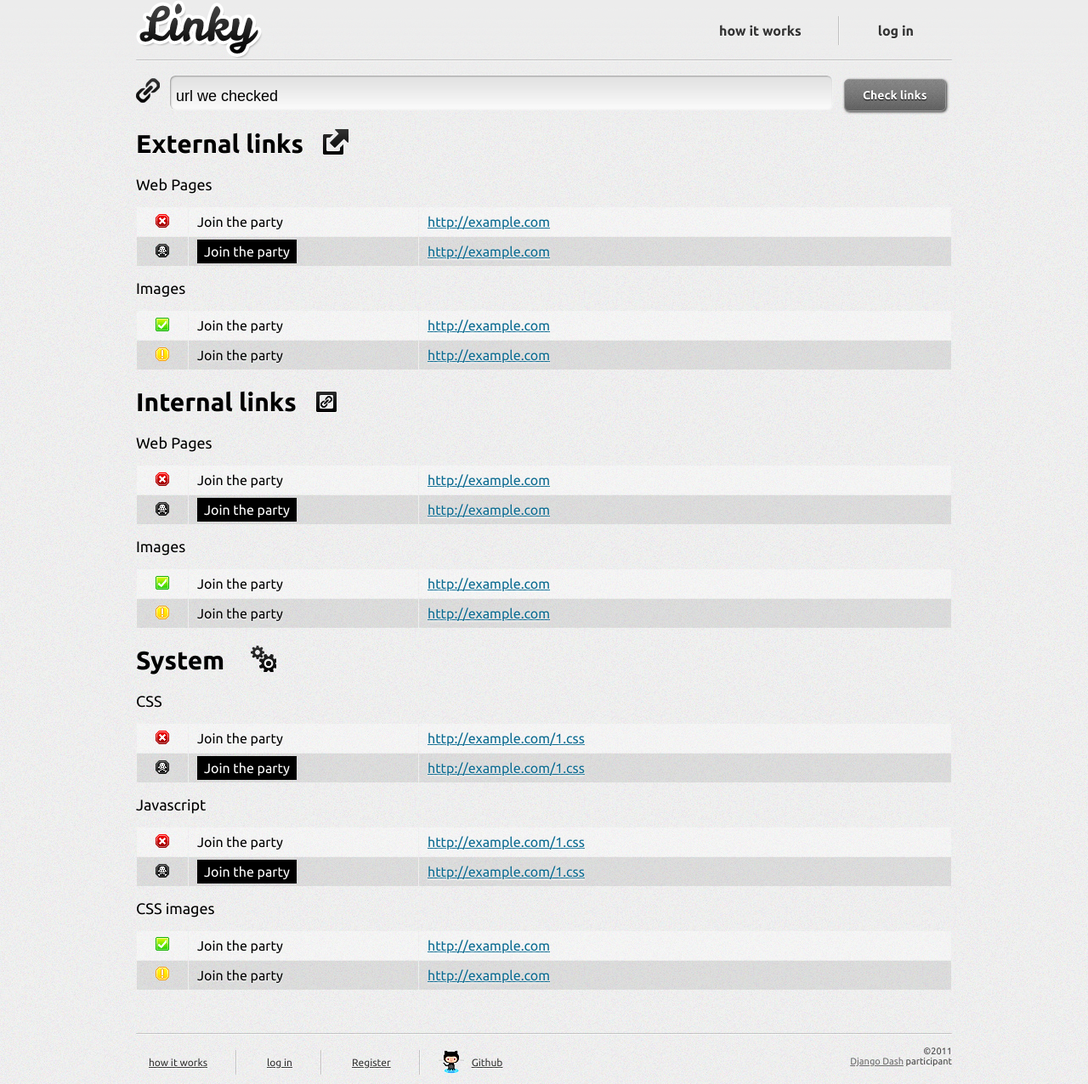
After one commit to alexanderad/Super-Cow-Task-Force, a Python web app: template templates/quick-test.html in a window 1280 px wide. The commit adds this page. Shown: the whole page at 85% size. Run offline with Jinja, Linux system fonts and the light colour scheme; the template is opened without the code that fills it, so the values that code supplies are empty.

Commit message:
base, index & quick-test templates

```diff
--- a/index/views.py
+++ b/index/views.py
@@ -3,6 +3,10 @@ from django.http import HttpResponse, HttpResponseRedirect, Http404
 from django.template import RequestContext
 from django.shortcuts import render_to_response
 
+def quick_test(request):
+    """ quick test page """
+    return render_to_response('quick-test.html', {}, context_instance=RequestContext(request))
+
 def index(request):
     """ index page """
     return render_to_response('index.html', {}, context_instance=RequestContext(request))
--- a/static/css/style.css
+++ b/static/css/style.css
@@ -9,8 +9,18 @@ body {
 	margin:0;
 	padding:0;
 	font-size:16px;
+	height:100%;
 	font-family: 'Ubuntu', sans-serif;
 }
+
+img, a {border:0;}
+
+h1 {
+	font-size:30px;
+	text-shadow: 0px 1px 1px #fff;
+	color:#000;}
+
+	h2 {font-size:18px; font-weight:normal; 	text-shadow: 0px 1px 1px #fff;}
 a {
 	color: #333;
 }
@@ -37,14 +47,19 @@ a:hover {
 	width:960px;
 	margin:0 auto;
 	background:transparent url(../images/divider-hor.png) bottom center no-repeat;
-	height:65px;
+	height:72px;
 }
 ul.topmenu {
 	display:block;
 	font-weight:bold;
 	float:right;
+	position:relative;
+	top:-70px;
 	margin-top:20px;
 }
+
+.front ul.topmenu {top:0px;}
+
 ul.topmenu.hidden {
 	display:none;
 }
@@ -81,6 +96,19 @@ ul.topmenu li a:hover {
 
 
 /* content */
+
+
+
+.helptext {
+	text-shadow: 0px 1px 1px #fff;
+	color:#777;
+	margin-left:50px;
+	font-weight:bold;
+	font-size:14px;}
+
+.front .helptext {
+		font-weight:normal;
+ font-size:18px; }
 
 
 .content {
@@ -157,13 +185,15 @@ ul.topmenu li a:hover {
 	margin-left:130px;
 }
 /*footer */
-
+.front .footer {margin:0 auto;}
 .footer {
 	width:960px;
-	margin:0 auto;
+	margin:50px auto 0;
 	background:transparent url(../images/divider-hor.png) top center no-repeat;
 	height:60px;
 }
+
+
 ul.botmenu {
 	display:block;
 	float:left;
@@ -325,3 +355,105 @@ ul.botmenu li.github a {
 	position:relative;
 	z-index:1101;
 }
+
+/*result page */
+
+/* top form */
+
+/* front-form */
+
+.result .submit-form {
+	width:100%;
+	margin:0 auto;
+	height:60px;
+	position:relative;
+	background-image: none;
+	margin-top:0px;
+	padding-top:0px;
+
+}
+.result .link-input-wrapper {
+	display:block;
+	width:920px;
+	margin:0 auto;
+	padding-top:0;
+	padding-left:40px;
+	background: transparent url(../images/link-icon-small.png) 0px 20px no-repeat;
+	margin-left:0;
+
+}
+.result .link-input {
+	border: 0;
+	box-shadow: inset 1px 1px 2px #999, 0px 0px 2px #fff;
+	-moz-box-shadow: inset 1px 1px 2px #999, 0px 0px 2px #fff;
+	-webkit-box-shadow: inset 1px 1px 2px #999, 0px 0px 2px #fff;
+	border-radius:6px;
+	-moz-border-radius:6px;
+	-webkit-border-radius:6px;
+	-o-border-radius:6px;
+	background: #eee url(../images/fieldgrad.png) top left repeat-x;
+	padding-top:10px;
+	height:29px;
+	width:770px;
+	position:relative;
+	top:-50px;
+	padding-left: 7px;
+	font-size:18px;
+}
+.result .link-button {
+	height:38px;
+	width:120px;
+	margin-left:10px;
+	position:relative;
+	top:-52px;
+	background:#555 url(../images/go-button.png) top left repeat-x;
+	box-shadow: 1px 1px 3px #333;
+	-moz-box-shadow: 1px 1px 3px #333;
+	-webkit-box-shadow: 1px 1px 3px #333;
+	border:1px #999 solid;
+	font-size:14px;
+	font-weight:bold;
+	border-radius:6px;
+	-moz-border-radius:6px;
+	-webkit-border-radius:6px;
+	-o-border-radius:6px;
+	font-family: 'Ubuntu', sans-serif;
+	color:#fff;
+	text-shadow:0px 1px 1px #000;
+}
+.result .link-button:hover {
+	background:#555 url(../images/go-button.png) bottom left repeat-x;
+	cursor:pointer;
+}
+
+
+
+.results-table a {color:#09698f;}
+.results-table a:hover {color:#07B1D6}
+
+
+.results-table  {text-shadow:0px 1px 2px #fff; font-si.results-tableze:14px;}
+
+.results-table td {padding:8px 10px;}
+
+.results-table tr.odd td {
+	background-color:#f4f4f4;
+	background-color:rgba(255,255,255,0.3);}
+.results-table tr.even td {
+	background-color:#ccc;
+	background-color:rgba(55,55,55,0.1);}
+
+h1.ext-links-heading {padding-right:50px; background:transparent url(../images/link-external.png) top right no-repeat;
+ width:200px;  }
+
+ h1.int-links-heading {padding-right:40px; background:transparent url(../images/link-internal.png) top right no-repeat;
+ width:200px;  }
+
+  h1.system-links-heading {padding-right:50px; background:transparent url(../images/link-system.png) top right no-repeat;
+ width:115px;  }
+
+.status-dead td.link-text span{ background:#000; color:#fff;text-shadow:none; padding:5px 8px; }
+
+.results-table td.link-status-icon {text-align:center; vertical-align:middle; width:40px; padding-top:5px;}
+
+.results-table td.link-text {width:250px;}
--- /dev/null
+++ b/templates/base-template.html
@@ -0,0 +1,76 @@
+<!DOCTYPE html PUBLIC "-//W3C//DTD XHTML 1.0 Transitional//EN" "http://www.w3.org/TR/xhtml1/DTD/xhtml1-transitional.dtd">
+<html xmlns="http://www.w3.org/1999/xhtml">
+<head>
+<meta http-equiv="Content-Type" content="text/html; charset=utf-8" />
+<link href='http://fonts.googleapis.com/css?family=Ubuntu:400,700,400italic,700italic' rel='stylesheet' type='text/css'>
+<link href="{{ MEDIA_URL }}/css/style.css" rel="stylesheet" type="text/css" />
+
+<script src="http://code.jquery.com/jquery.min.js"></script>
+<script type="text/javascript" src="{{ MEDIA_URL }}/js/login.js"></script>
+
+
+
+<title>Linky: keep your links alive!</title>
+</head>
+
+{% block bodytag %}<body>{% endblock %}
+<div class="shadow"></div>
+<div class="login-form">
+  <div class="close">x</div>
+  <span class="login-tab tab">Log in</span><span class="reg-tab tab">Register</span>
+  <form class="login-f" id="id_login-f">
+  <div class="fieldwrap">  <input name="" type="text" class="f-text mail validate[required,custom[email]]" /><label>Email</label> </div>
+    <div class="fieldwrap">  <input name="" type="password" class="f-text pass" /><label>Password</label></div>
+  <div class="fieldwrap">  <input name="" type="button" class="logbut" value="login" /></div>
+  </form>
+  <form class="reg-f" id="id_reg-f">
+
+    <div class="fieldwrap">   <input name="" type="text" class="f-text regmail validate[required,custom[email]]" /><label>Email</label></div>
+   <div class="fieldwrap">   <input name="" type="password" class="f-text regpass validate[required]" /><label>Password</label></div>
+     <div class="fieldwrap">  <input name="" type="password" class="f-text regdoublepass validate[required]" /><label>Repeat password</label></div>
+  <div class="fieldwrap"><input name="" type="button" class="regbut" value="register" /> </div>
+
+  </form>
+
+   </div>
+
+<div class="wrapper">
+  <!-- header -->
+  <div class="header">
+    {% block toplogo %}
+        <div class="top-logo"><a href="/"><img src="{{ MEDIA_URL }}/images/logo-small.png" width="149" height="69" alt="Linky" /></a></div>
+    {% endblock %}
+   <span class="hidden">{% if user.is_authenticated %}</span>
+    <ul class="topmenu hidden">
+      <li>how in works </li>
+      <li>settings</li>
+      <li>dashboard</li>
+      <li class="last">logout</li>
+    </ul>
+    <span class="hidden"> {% else %}</span>
+    <ul class="topmenu">
+      <li><A>how it works</A></li>
+      <li class="last"><a class="login">log in</a></li>
+    </ul>
+    <span class="hidden"> {% endif %}</span> </div>
+  <!-- end header -->
+  <!-- content -->
+  <div class="content">{% block content %}{% endblock %}</div>
+
+  <!-- end content -->
+
+  <!-- footer -->
+  <div class="footer">
+    <ul class="botmenu">
+      <li class="first"><a>how it works</a></li>
+      <li><a class="login">log in</a></li>
+      <li><a class="login register">Register</a></li>
+      <li class="github last"><a href="http://github.com">Github</a></li>
+    </ul>
+    <span class="copyright">&copy;2011<br />
+    <a href="http://djangodash.com/">Django Dash</a> participant</span> </div>
+  <!-- end footer -->
+</div>
+</div>
+</body>
+</html>
--- /dev/null
+++ b/templates/quick-test.html
@@ -0,0 +1,123 @@
+{% extends "base-template.html" %}
+{% block bodytag %}<body class="result">{% endblock %}
+{% block content %}
+    <div class="submit-form">
+      <form >
+        <div class="link-input-wrapper">
+          <input type="text" class="link-input"  value="url we checked"  />
+          <input name="" type="button" value="Check links"  class="link-button" />
+        </div>
+      </form>
+    </div>
+
+    <!-- end block form on result page  -->
+
+    <!-- block result table -->
+    <h1 class="ext-links-heading">External links</h1>
+    <h2>Web Pages</h2>
+    <table class="results-table" width="100%" cellpadding="1px" cellspacing="1px">
+    <tr class="odd status-error">
+    <td class="link-status-icon"><img title="error" src="{{ MEDIA_URL }}/images/icon-error.png" width="16" height="16" /></td>
+    <td class="link-text"><span>Join the party</span></td>
+    <td class="link-url"><a href="http://example.com" target="_blank"> http://example.com</a></td>
+    </tr>
+        <tr class="even status-dead">
+    <td class="link-status-icon"><img title="dead" src="{{ MEDIA_URL }}/images/icon-dead.png" width="16" height="16" /></td>
+    <td class="link-text"><span>Join the party</span></td>
+    <td class="link-url"><a href="http://example.com" target="_blank"> http://example.com</a></td>
+    </tr>
+
+    </table>
+
+        <h2>Images</h2>
+    <table class="results-table" width="100%" cellpadding="1px" cellspacing="1px">
+    <tr class="odd status-ok">
+    <td class="link-status-icon"><img title="error" src="{{ MEDIA_URL }}/images/icon-ok.png" width="16" height="16" /></td>
+    <td class="link-text"><span>Join the party</span></td>
+    <td class="link-url"><a href="http://example.com/1.jpg" target="_blank"> http://example.com</a></td>
+    </tr>
+        <tr class="even status-warning">
+    <td class="link-status-icon"><img title="dead" src="{{ MEDIA_URL }}/images/icon-warning.png" width="16" height="16" /></td>
+    <td class="link-text"><span>Join the party</span></td>
+    <td class="link-url"><a href="http://example.com/1.jpg" target="_blank"> http://example.com</a></td>
+    </tr>
+
+    </table>
+
+    <h1 class="int-links-heading">Internal links</h1>
+    <h2>Web Pages</h2>
+    <table class="results-table" width="100%" cellpadding="1px" cellspacing="1px">
+    <tr class="odd status-error">
+    <td class="link-status-icon"><img title="error" src="{{ MEDIA_URL }}/images/icon-error.png" width="16" height="16" /></td>
+    <td class="link-text"><span>Join the party</span></td>
+    <td class="link-url"><a href="http://example.com" target="_blank"> http://example.com</a></td>
+    </tr>
+        <tr class="even status-dead">
+    <td class="link-status-icon"><img title="dead" src="{{ MEDIA_URL }}/images/icon-dead.png" width="16" height="16" /></td>
+    <td class="link-text"><span>Join the party</span></td>
+    <td class="link-url"><a href="http://example.com" target="_blank"> http://example.com</a></td>
+    </tr>
+
+    </table>
+
+        <h2>Images</h2>
+    <table class="results-table" width="100%" cellpadding="1px" cellspacing="1px">
+    <tr class="odd status-ok">
+    <td class="link-status-icon"><img title="error" src="{{ MEDIA_URL }}/images/icon-ok.png" width="16" height="16" /></td>
+    <td class="link-text"><span>Join the party</span></td>
+    <td class="link-url"><a href="http://example.com/1.jpg" target="_blank"> http://example.com</a></td>
+    </tr>
+        <tr class="even status-warning">
+    <td class="link-status-icon"><img title="dead" src="{{ MEDIA_URL }}/images/icon-warning.png" width="16" height="16" /></td>
+    <td class="link-text"><span>Join the party</span></td>
+    <td class="link-url"><a href="http://example.com/1.jpg" target="_blank"> http://example.com</a></td>
+    </tr>
+
+    </table>
+
+    <h1 class="system-links-heading">System</h1>
+    <h2>CSS</h2>
+    <table class="results-table" width="100%" cellpadding="1px" cellspacing="1px">
+    <tr class="odd status-error">
+    <td class="link-status-icon"><img title="error" src="{{ MEDIA_URL }}/images/icon-error.png" width="16" height="16" /></td>
+    <td class="link-text"><span>Join the party</span></td>
+    <td class="link-url"><a href="http://example.com/1.css" target="_blank"> http://example.com/1.css</a></td>
+    </tr>
+        <tr class="even status-dead">
+    <td class="link-status-icon"><img title="dead" src="{{ MEDIA_URL }}/images/icon-dead.png" width="16" height="16" /></td>
+    <td class="link-text"><span>Join the party</span></td>
+    <td class="link-url"><a href="http://example.com/1.css" target="_blank"> http://example.com/1.css</a></td>
+    </tr>
+
+    </table>
+
+       <h2>Javascript</h2>
+    <table class="results-table" width="100%" cellpadding="1px" cellspacing="1px">
+    <tr class="odd status-error">
+    <td class="link-status-icon"><img title="error" src="{{ MEDIA_URL }}/images/icon-error.png" width="16" height="16" /></td>
+    <td class="link-text"><span>Join the party</span></td>
+    <td class="link-url"><a href="http://example.com/1.css" target="_blank"> http://example.com/1.css</a></td>
+    </tr>
+        <tr class="even status-dead">
+    <td class="link-status-icon"><img title="dead" src="{{ MEDIA_URL }}/images/icon-dead.png" width="16" height="16" /></td>
+    <td class="link-text"><span>Join the party</span></td>
+    <td class="link-url"><a href="http://example.com/1.css" target="_blank"> http://example.com/1.css</a></td>
+    </tr>
+
+    </table>
+
+        <h2>CSS images</h2>
+    <table class="results-table" width="100%" cellpadding="1px" cellspacing="1px">
+    <tr class="odd status-ok">
+    <td class="link-status-icon"><img title="error" src="{{ MEDIA_URL }}/images/icon-ok.png" width="16" height="16" /></td>
+    <td class="link-text"><span>Join the party</span></td>
+    <td class="link-url"><a href="http://example.com/1.jpg" target="_blank"> http://example.com</a></td>
+    </tr>
+        <tr class="even status-warning">
+    <td class="link-status-icon"><img title="dead" src="{{ MEDIA_URL }}/images/icon-warning.png" width="16" height="16" /></td>
+    <td class="link-text"><span>Join the party</span></td>
+    <td class="link-url"><a href="http://example.com/1.jpg" target="_blank"> http://example.com</a></td>
+    </tr>
+
+    </table>
+{% endblock %}
--- a/urls.py
+++ b/urls.py
@@ -6,6 +6,7 @@ urlpatterns = patterns('',
     #(r'^dashboard/', include('dashboard.urls')),
     #(r'^accounts/', include('accounts.urls')),
     #(r'^tasks/', include('tasks.urls')),
+    (r'^index/quick-test', 'index.views.quick_test'),
     (r'^$', 'index.views.index'),
 )
 
```
Also changed, not shown: templates/index.html (added, +12 -0 lines).
